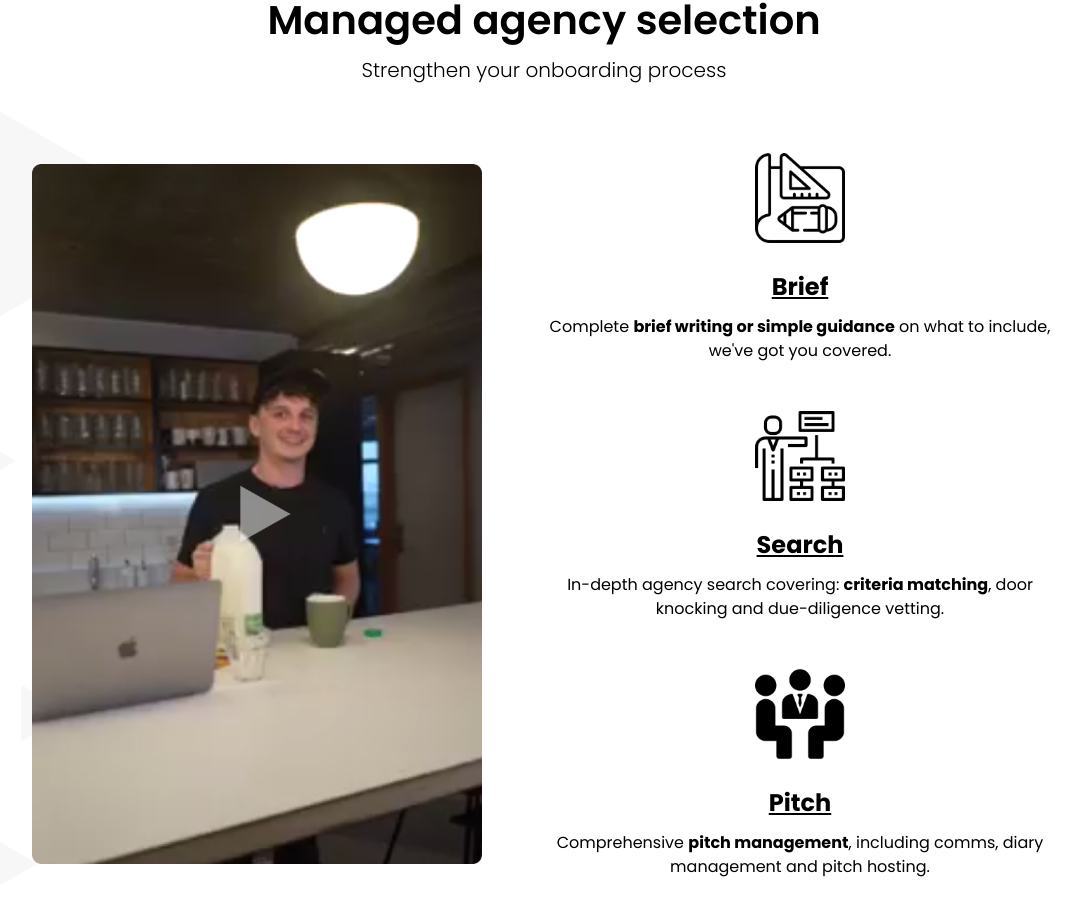
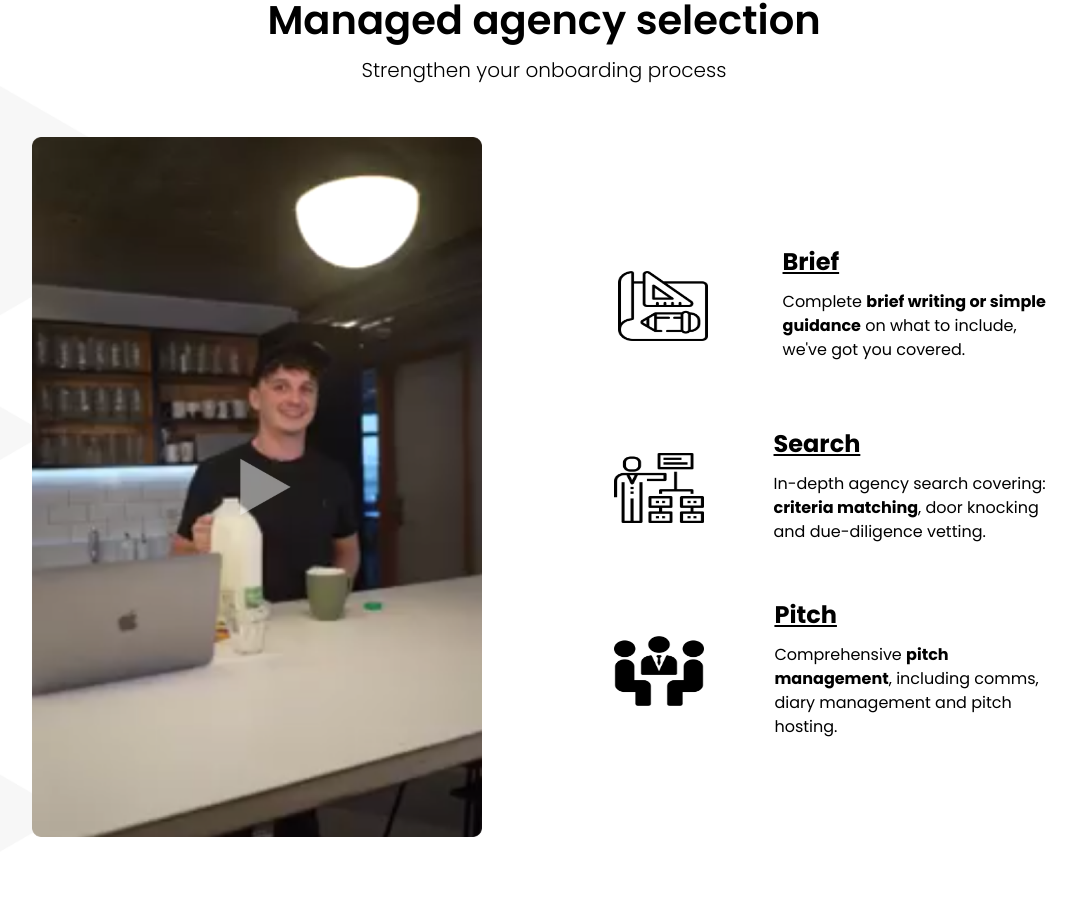
Before and after one commit to TeodoraNikolova/NextjsTest-main, a Next.js app: page / in a window 1280 px wide. Shown: the part 968-1883 px from the top of the page, without its empty margins (96-1177 px from the left). Built offline with nearby package versions, Linux system fonts and the light colour scheme.

Commit message:
modified:   collections/Card/elements.jsx modified:   sections/Main/elements.jsx

```diff
--- a/collections/Card/elements.jsx
+++ b/collections/Card/elements.jsx
@@ -1,55 +1,110 @@
 import styled from 'styled-components';
 
-export const StyledContainer = styled.div`
+export const StyledContainer = styled(({ ...props }) => <div {...props} />)`
   display: flex;
-  flex-direction: column;
+  max-width: 1920px;
   align-items: center;
   width: 100%;
+  height: auto;
   border-radius: 6px;
-  overflow: hidden;
-  transition: transform 0.3s, box-shadow 0.3s;
+  transition: border 0.3s, color 0.3s, transform 0.3s, box-shadow 0.3s;
 
   &:hover {
+    border: 2px solid #3F51B5;
+    color: #3F51B5;
     transform: scale(1.05);
     box-shadow: 0 4px 8px rgba(0, 0, 0, 0.2);
   }
+
+  @media (max-width: 1100px) {
+    flex-direction: column;
+    padding: 1rem;
+  }
+
+  @media (max-width: 600px) {
+    padding: 1rem;
+  }
+
+  @media (max-width: 350px) {
+    padding: 0.5rem;
+  }
 `;
 
-export const StyledDescription = styled.div`
+
+export const StyledDescription = styled(({ ...props }) => <div {...props} />)`
   font-family: Poppins;
   font-size: 1.25rem;
   line-height: 1.875rem;
   font-weight: 300;
-  text-align: center;
+
+  @media (max-width: 600px) {
+    font-size: 1rem;
+    line-height: 1.5rem;
+  }
+
+  @media (max-width: 350px) {
+    font-size: 0.875rem;
+    line-height: 1.25rem;
+  }
 `;
 
-export const StyledInnerHeading = styled.h1`
+export const StyledInnerHeading = styled(({ ...props }) => <h1 {...props} />)`
   font-family: Poppins;
   font-size: 1.5rem;
   line-height: 1.5rem;
   font-weight: 700;
   text-decoration: underline;
-  text-align: center;
+
+  @media (max-width: 600px) {
+    font-size: 1.25rem;
+    line-height: 1.25rem;
+  }
+
+  @media (max-width: 350px) {
+    font-size: 1rem;
+    line-height: 1rem;
+  }
 `;
 
-export const StyledTinyText = styled.p`
+export const StyledTinyText = styled((props) => <p {...props} />)`
   font-family: Poppins;
   font-size: 1rem;
   line-height: 1.5rem;
   font-weight: 400;
   color: black;
-  text-align: center;
+
+  @media (max-width: 600px) {
+    font-size: 0.875rem;
+    line-height: 1.25rem;
+  }
+
+  @media (max-width: 350px) {
+    font-size: 0.75rem;
+    line-height: 1rem;
+  }
 `;
 
-export const StyledImageContainer = styled.div`
+export const StyledImageContainer = styled(({ ...props }) => <div {...props} />)`
   display: flex;
+  max-width: 100%;
+  max-height: 100%;
+  width: 70%;
+  height: 70%;
   justify-content: center;
-  align-items: center;
-  width: 100%;
-  padding: 1rem;
+  padding: 3rem;
 
-  img {
-    max-width: 100%;
+  @media (max-width: 1100px) {
+    width: 90%;
     height: auto;
+    padding: 2rem;
+  }
+
+  @media (max-width: 600px) {
+    width: 100%;
+    padding: 1rem;
+  }
+
+  @media (max-width: 350px) {
+    padding: 0.5rem;
   }
 `;
```
Also changed, not shown: sections/Main/elements.jsx (line endings or trailing spaces).
